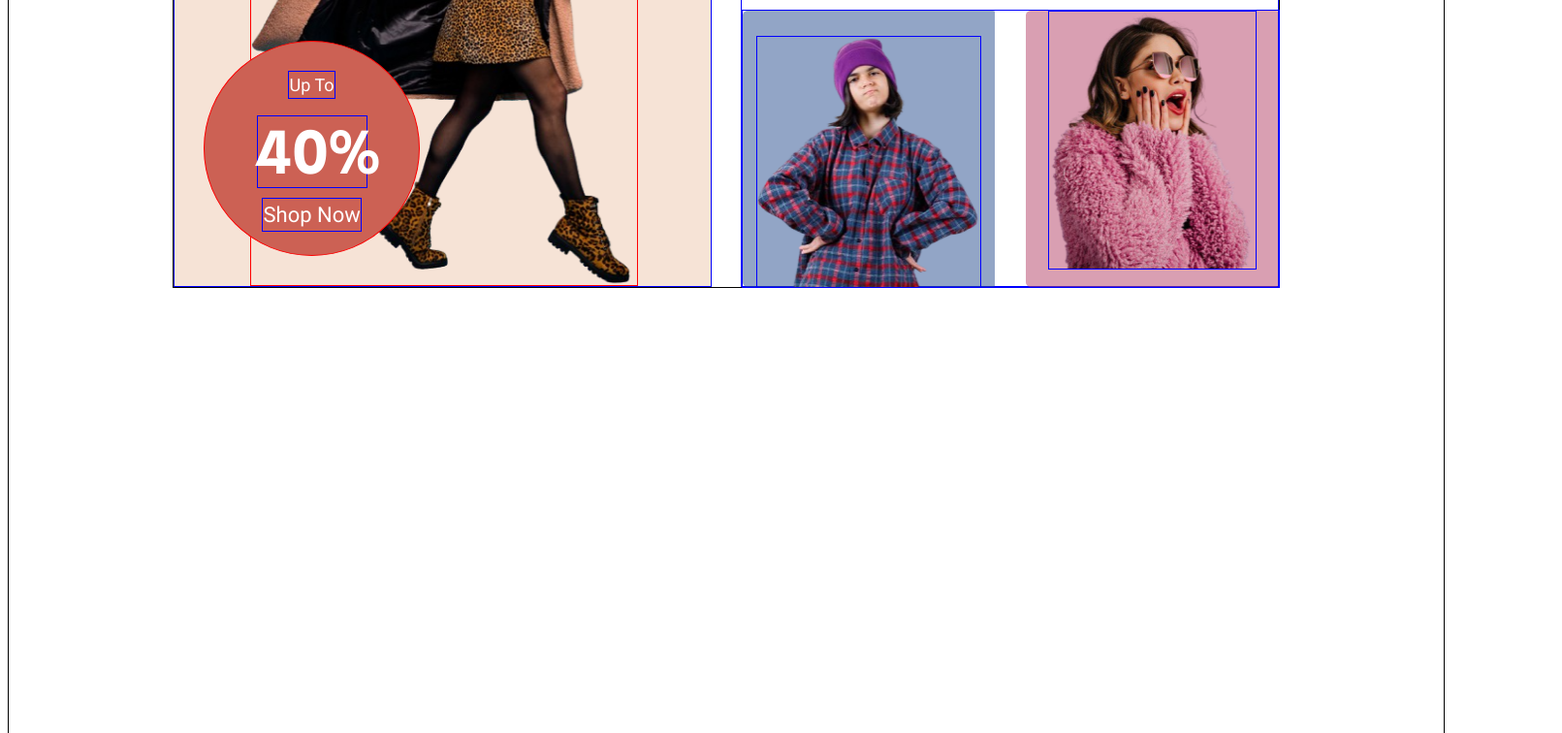
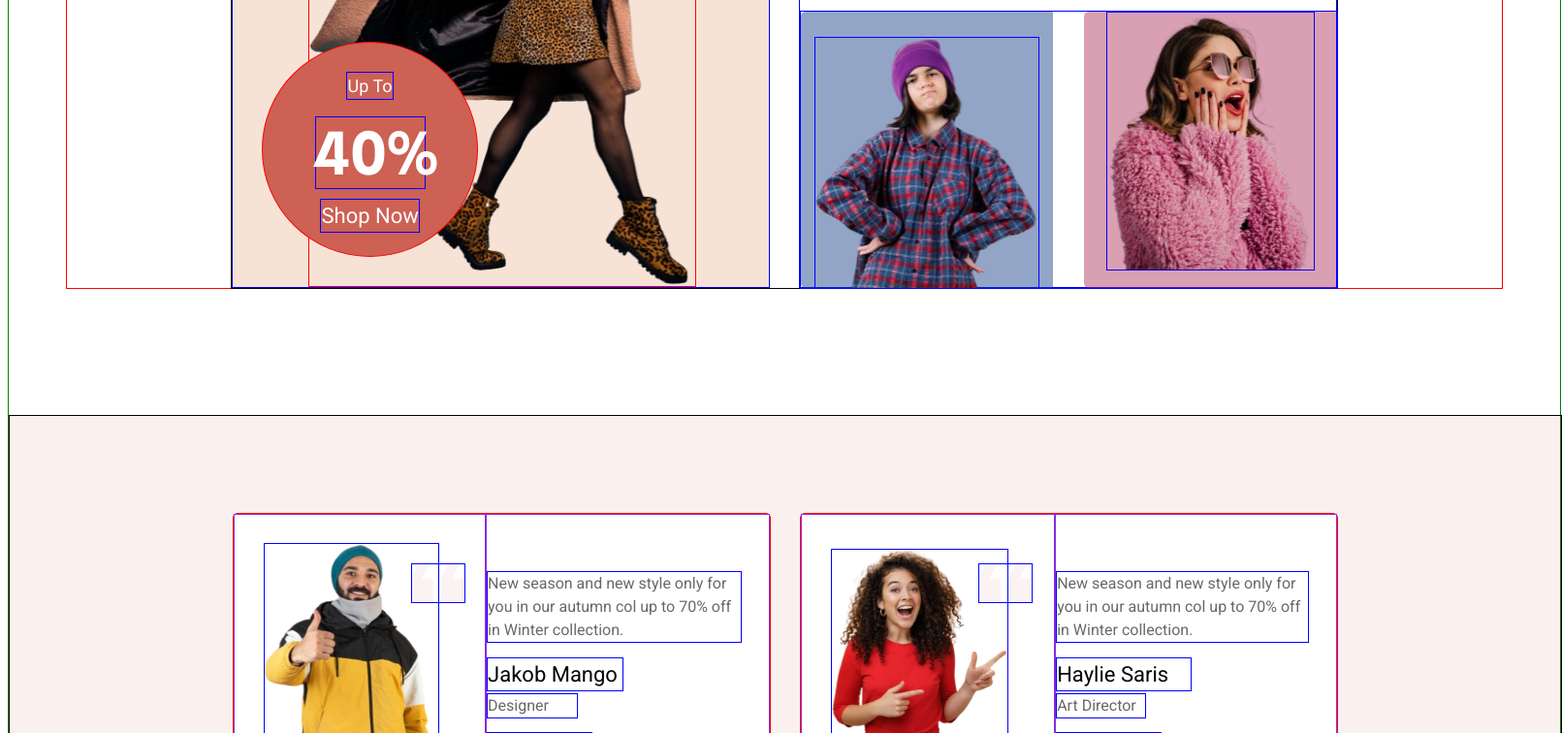
Before and after one commit to MariStoliarova/Landing-page, a plain HTML site: page index.html in a window 1280 px wide. Shown: the part 2044-2800 px from the top of the page at 97% size, 1611 px wide, since content can reach past the window. Drawn offline with Linux system fonts and the light colour scheme.

Commit message:
верстка aside (#3)

```diff
--- /dev/null
+++ b/css/annotation/asider.scss
@@ -0,0 +1,152 @@
+@mixin img-nav {
+    width: 20.9%;
+    height: 39.3px;
+    background-image: url("../../img/coation.png");
+    background-position: 100% 100%;
+    border: 1px solid blue;
+    margin: 50px 25.5px 192.1px 182px;
+}
+
+@mixin img-main {
+    width: 69.46%;
+    border: 1px solid blue;
+    background-position: 100% 100%;
+}
+
+@mixin text-nav {
+    width: 89.72%;
+    height: 72px;
+    border: 1px solid blue;
+    margin: 58px 30px 0px 0px;
+    font-family: "Roboto", sans-serif;
+    font-weight: 400;
+    font-size: 16px;
+    line-height: 24px;
+    color: #6B6867;
+}
+
+@mixin text-main {
+    margin: 15px 158px 0px 0px;
+    width: 47.89%;
+    height: 33px;
+    border: 1px solid blue;
+    color: #010405;
+    font-family: "Roboto", sans-serif;
+    font-weight: 400;
+    font-size: 22px;
+    line-height: 33px;
+}
+
+@mixin text-aside {
+    margin: 2px 229px 0px 0px;
+    width: 31.57%;
+    height: 24px;
+    border: 1px solid blue;
+    font-family: "Roboto", sans-serif;
+    font-weight: 400;
+    font-size: 16px;
+    line-height: 24px;
+    color: #6B6867;
+}
+
+@mixin img-footer {
+    margin: 14px 184px 50px 0px;
+    width: 36.9%;
+    height: 17px;
+    border: 1px solid blue;
+    background-image: url("../../img/star.png");
+    background-size: 100% 100%;
+}
+
+aside {
+    width: 1600px;
+    border: 1px solid black;
+    height: 482px;
+    margin: 130px auto 0px;
+    .annotation-container {
+        width: 100%;
+        height: 482px;
+        background-image: url("../../img/Rectangle\ 260.png");
+        display: flex;
+        .annotation-designer {
+            width: 34.68%;
+            height: 282px;
+            border: 1px solid red;
+            margin: 100px 30px 100px 230px;
+            background-color: #FFFFFF;
+            border-radius: 5px;
+            display: flex;
+            .designer-img {
+                width: 47.39%;
+                height: 282px;
+                border: 1px solid blueviolet;
+                .designer-img-nav {
+                    @include img-nav;
+                }
+                .designer-img-main {
+                    height: 251px;
+                    background-image: url("../../img/image.png");
+                    margin: -254px 51px 0px 30px;
+                    @include img-main;
+                }
+            }
+            .designer-text {
+                width: 52.61%;
+                height: 282px;
+                border: 1px solid blueviolet;
+                .designer-text-nav {
+                    @include text-nav;
+                }
+                .designer-text-main {
+                    @include text-main;
+                }
+                .designer-text-aside {
+                    @include text-aside;
+                }
+                .designer-img-footer {
+                    @include img-footer;
+                }
+            }
+        }
+        .annotation-artDirector {
+            width: 34.68%;
+            height: 282px;
+            border: 1px solid red;
+            margin: 100px 230px 100px 0px;
+            background-color: #FFFFFF;
+            border-radius: 5px;
+            display: flex;
+            .artDirector-img {
+                width: 47.39%;
+                height: 282px;
+                border: 1px solid blueviolet;
+                .artDirector-img-nav {
+                    @include img-nav;
+                }
+                .artDirector-img-main {
+                    height: 245px;
+                    background-image: url("../../img/image\ \(1\).png");
+                    margin: -248px 51px 0px 30px;
+                    @include img-main;
+                }
+            }
+            .artDirector-text {
+                width: 52.61%;
+                height: 282px;
+                border: 1px solid blueviolet;
+                .artDirector-text-nav {
+                    @include text-nav;
+                }
+                .artDirector-text-main {
+                    @include text-main;
+                }
+                .artDirector-text-aside {
+                    @include text-aside;
+                }
+                .artDirector-img-footer {
+                    @include img-footer;
+                }
+            }
+        }
+    }
+}
--- a/css/header/header.scss
+++ b/css/header/header.scss
@@ -9,7 +9,8 @@
 $font-f: "Roboto",
 sans-serif;
 body {
-    width: 100%;
+    width: 1600px;
+    border: 1px solid green;
 }
 
 nav {
@@ -17,6 +18,7 @@
     border: 1px solid black;
     height: 147px;
     display: flex;
+    margin: 0px auto;
     .nav-logo-container {
         margin-top: 48px;
         margin-left: 230px;
--- a/css/home/home.scss
+++ b/css/home/home.scss
@@ -20,8 +20,9 @@
 sans-serif;
 main {
     width: 1480px;
-    border: 1px solid black;
-    height: 3503px;
+    border: 1px solid red;
+    height: 2182px;
+    margin: 0px auto;
     .home-container {
         width: 100%;
         height: 707px;
--- a/index.html
+++ b/index.html
@@ -8,6 +8,7 @@
     <meta name="viewport" content="width=divice-width">
     <link rel="stylesheet" type="text/css" href="css/header/header.css">
     <link rel="stylesheet" type="text/css" href="css/home/home.css">
+    <link rel="stylesheet" type="text/css" href="css/annotation/asider.css">
     <link rel="preconnect" href="https://fonts.googleapis.com">
     <link rel="preconnect" href="https://fonts.gstatic.com" crossorigin>
     <link href="https://fonts.googleapis.com/css2?family=Spline+Sans:wght@300;400;500;600;700&display=swap" rel="stylesheet">
@@ -170,6 +171,58 @@
             </div>
         </div>
     </main>
+    <aside>
+        <div class="annotation-container">
+            <div class="annotation-designer">
+                <div class="designer-img">
+                    <div class="designer-img-nav">
+
+                    </div>
+                    <div class="designer-img-main">
+
+                    </div>
+                </div>
+                <div class="designer-text">
+                    <div class="designer-text-nav">
+                        New season and new style only for you in our autumn col up to 70% off in Winter collection.
+                    </div>
+                    <div class="designer-text-main">
+                        Jakob Mango
+                    </div>
+                    <div class="designer-text-aside">
+                        Designer
+                    </div>
+                    <div class="designer-img-footer">
+
+                    </div>
+                </div>
+            </div>
+            <div class="annotation-artDirector">
+                <div class="artDirector-img">
+                    <div class="artDirector-img-nav">
+
+                    </div>
+                    <div class="artDirector-img-main">
+
+                    </div>
+                </div>
+                <div class="artDirector-text">
+                    <div class="artDirector-text-nav">
+                        New season and new style only for you in our autumn col up to 70% off in Winter collection.
+                    </div>
+                    <div class="artDirector-text-main">
+                        Haylie Saris
+                    </div>
+                    <div class="artDirector-text-aside">
+                        Art Director
+                    </div>
+                    <div class="artDirector-img-footer">
+
+                    </div>
+                </div>
+            </div>
+        </div>
+    </aside>
     <footer class="container">
 
     </footer>
```
Also changed, not shown: css/annotation/asider.css (added), css/header/header.css, css/home/home.css, img/Rectangle 260.png (added), img/Rectangle 261.png (added), img/coation.png (added), img/image (1).png (added), img/image.png (added), img/star.png (added), 3 other files.
